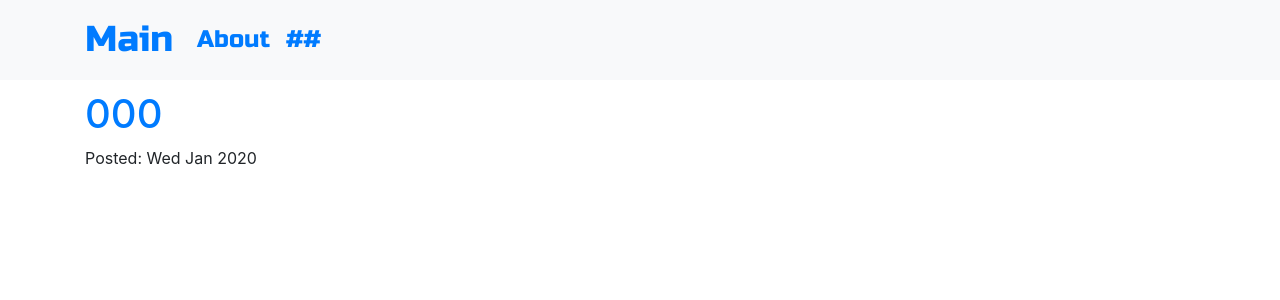
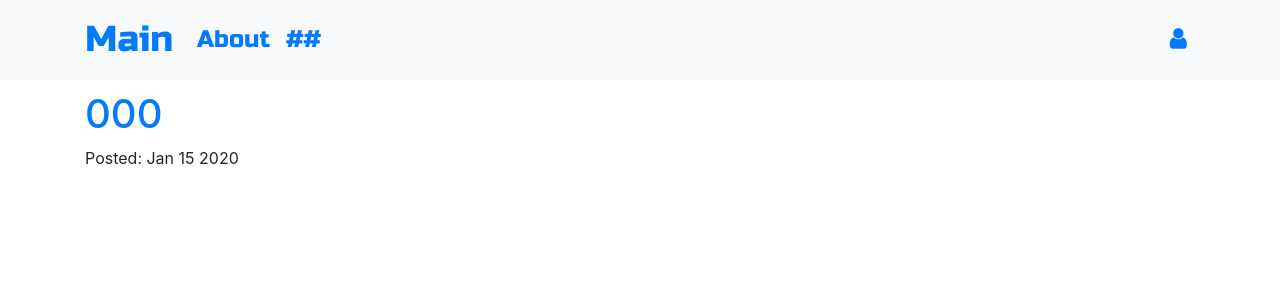
Before and after one commit to ScoJoh75/SpecialOrderManager, a Django app: page / in a window 1280 px wide. Shown: the top 300 px of the page. Run offline with Django 3.2, Linux system fonts and the light colour scheme; tables that the repository leaves empty hold one stand-in row (values such as "Sample post"); some libraries are stand-ins or nearby versions.

Commit message:
Updates a few more items for compatibility.

```diff
--- a/ordermanager/templates/ordermanager/base.html
+++ b/ordermanager/templates/ordermanager/base.html
@@ -7,6 +7,8 @@
 
     <!-- Bootstrap CSS -->
     <link rel="stylesheet" href="https://stackpath.bootstrapcdn.com/bootstrap/4.3.1/css/bootstrap.min.css" integrity="sha384-ggOyR0iXCbMQv3Xipma34MD+dH/1fQ784/j6cY/iJTQUOhcWr7x9JvoRxT2MZw1T" crossorigin="anonymous">
+    <!-- Alternative to Bootstrap 3 Glyphicons -->
+    <link href="https://maxcdn.bootstrapcdn.com/font-awesome/4.7.0/css/font-awesome.min.css" rel="stylesheet">
     <!-- Custom CSS -->
     <link rel="stylesheet" href="{% static 'css/ordermanager.css' %}">
     <!-- Fonts -->
@@ -24,11 +26,11 @@
             </div>
             <div class="navbar-nav align-items-center ml-auto">
                 {% if user.is_authenticated %}
-                    <a class="nav-item nav-link"href="{% url 'order_new' %}">New Order</a>
-                    <a class="nav-item nav-link"href="{% url 'logout' %}">Log Out</a>
-                    <a>Welcome: {{ user.username }}</a>
+                    <a class="nav-item nav-link" href="{% url 'order_new' %}">New Order</a>
+                    <a class="nav-item nav-link" href="{% url 'logout' %}">Log Out</a>
+                    <a>  Welcome: {{ user.username }}</a>
                     {% else %}
-                    <a class="nav-item nav-link" href="{% url 'login' %}" aria-label="Login"><span class="glyphicon glyphicon-user"></span></a></li>
+                    <a class="nav-item nav-link" href="{% url 'login' %}" aria-label="Login"><span class="fa fa-user"></span></a>
                 {% endif %}
             </div>
         </div>
--- a/ordermanager/templates/ordermanager/order_list.html
+++ b/ordermanager/templates/ordermanager/order_list.html
@@ -4,7 +4,7 @@
     {% for order in order_list %}
         <div class="order">
             <h1><a href="{% url 'order_detail' pk=order.pk %}">{{ order.order_number }}</a></h1>
-            <div class="date"> <p>Posted: {{ order.date|date:"D M Y" }}</p></div>
+            <div class="date"> <p>Posted: {{ order.date|date:"M d Y" }}</p></div>
         </div>
     {% endfor %}
 </div>
```
